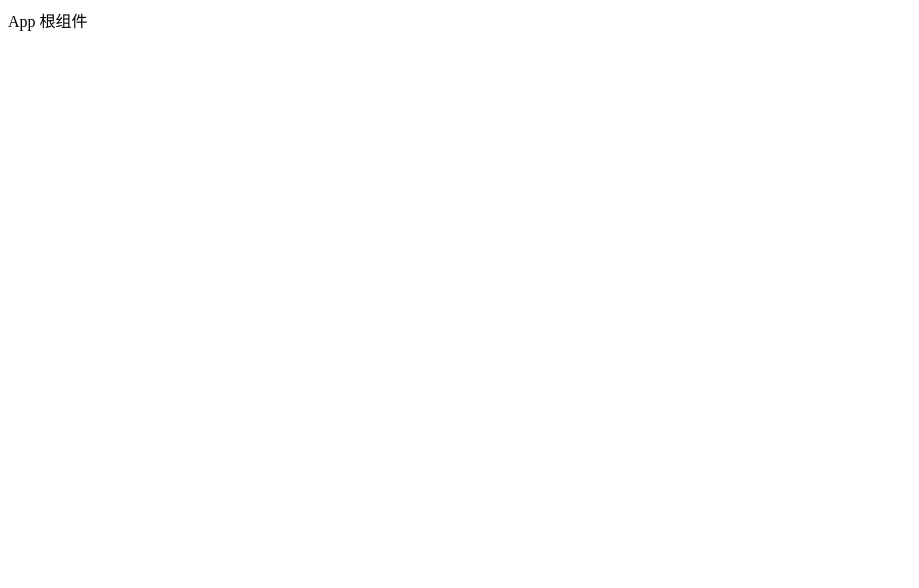
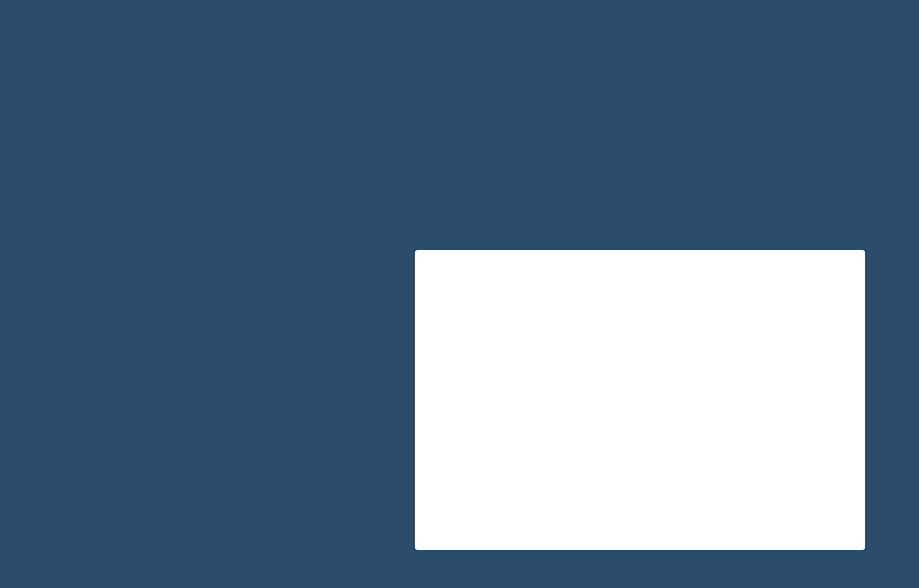
Before and after one commit to JayFate/vue-practice, a Vue app in the folder vue-heima-admin/: page /#/login in a window 1280 px wide. Before the commit this address led to /#/. Shown: the top 588 px of the page, without its empty margins (0-919 px from the left). Built offline with nearby package versions, Linux system fonts and the light colour scheme.

Commit message:
登录组件基本布局
Signed-off-by: JayFate <37610029@qq.com>

```diff
--- a/vue-heima-admin/package.json
+++ b/vue-heima-admin/package.json
@@ -29,6 +29,8 @@
     "eslint-plugin-node": "^11.1.0",
     "eslint-plugin-promise": "^5.1.0",
     "eslint-plugin-vue": "^8.0.3",
+    "less": "^4.1.3",
+    "less-loader": "^11.1.3",
     "vue-cli-plugin-element": "^1.0.1",
     "vue-template-compiler": "^2.6.14"
   }
--- a/vue-heima-admin/src/App.vue
+++ b/vue-heima-admin/src/App.vue
@@ -1,5 +1,7 @@
 <template>
-  <div id="app">App 根组件</div>
+  <div id="app">
+    <router-view></router-view>
+  </div>
 </template>
 
 <script>
--- /dev/null
+++ b/vue-heima-admin/src/assets/css/global.css
@@ -0,0 +1,7 @@
+html,
+body,
+#app {
+  height: 100%;
+  margin: 0;
+  padding: 0;
+}
--- /dev/null
+++ b/vue-heima-admin/src/components/LoginComp.vue
@@ -0,0 +1,25 @@
+<template>
+  <div class="login-container">
+    <div class="login-box"></div>
+  </div>
+</template>
+<script>
+export default {}
+</script>
+<style lang="less" scoped>
+.login-container {
+  background-color: #2b4b6b;
+  height: 100%;
+}
+
+.login-box {
+  width: 450px;
+  height: 300px;
+  background-color: white;
+  border-radius: 3px;
+  position: absolute;
+  left: 50%;
+  top: 50%;
+  transform: translate(-50%, -50%);
+}
+</style>
--- a/vue-heima-admin/src/main.js
+++ b/vue-heima-admin/src/main.js
@@ -2,6 +2,8 @@ import Vue from 'vue'
 import App from './App.vue'
 import router from './router'
 import './plugins/element.js'
+// 导入全局样式
+import './assets/css/global.css'
 
 Vue.config.productionTip = false
 
--- a/vue-heima-admin/src/router/index.js
+++ b/vue-heima-admin/src/router/index.js
@@ -1,9 +1,13 @@
 import Vue from 'vue'
 import VueRouter from 'vue-router'
+import LoginComp from '../components/LoginComp.vue'
 
 Vue.use(VueRouter)
 
 const routes = [
+  // 自动跳转到 login
+  { path: '/', redirect: '/login' },
+  { path: '/login', name: 'LoginComp', component: LoginComp }
 ]
 
 const router = new VueRouter({
```
Also changed, not shown: 1 other file (tests, documents, lock files or other folders).
